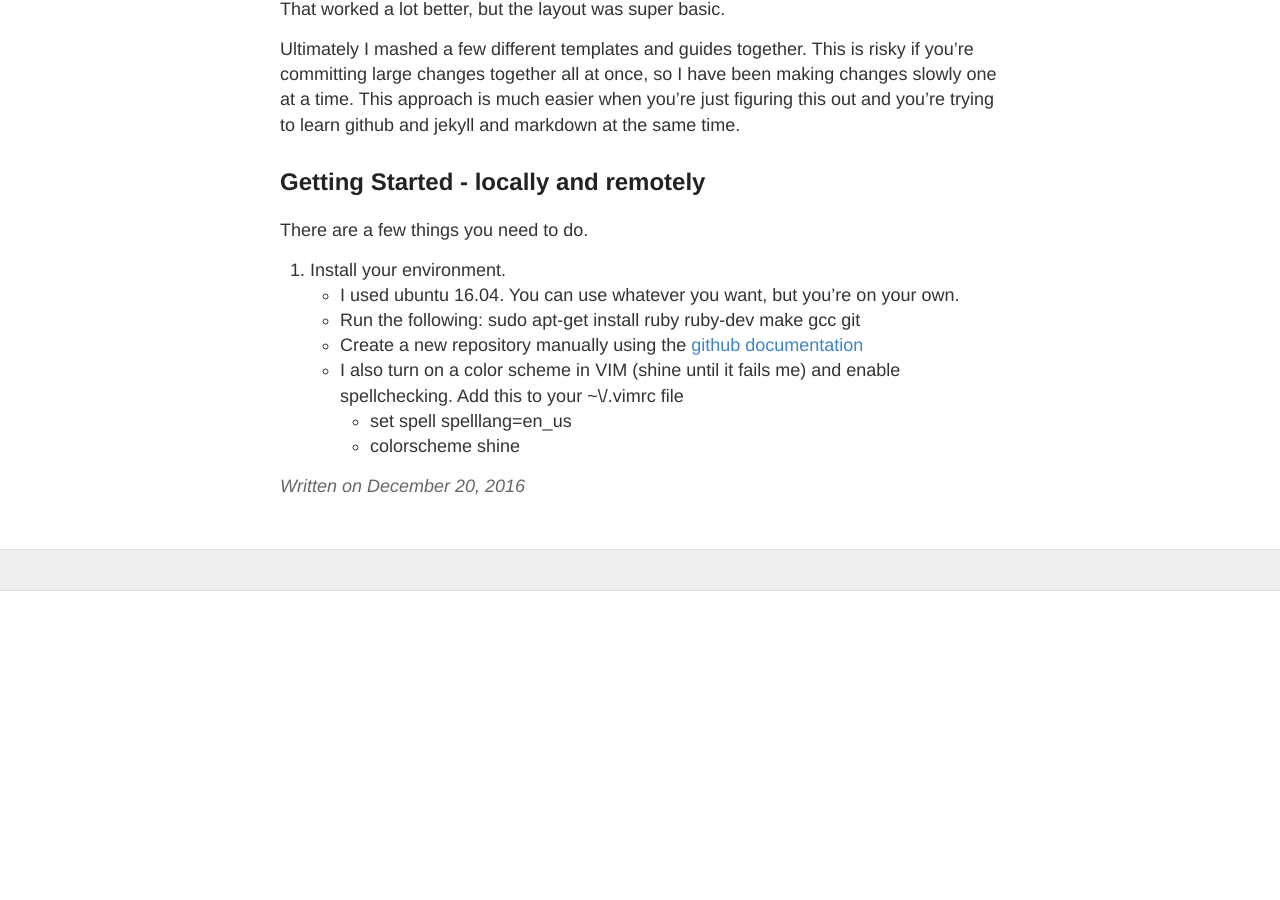
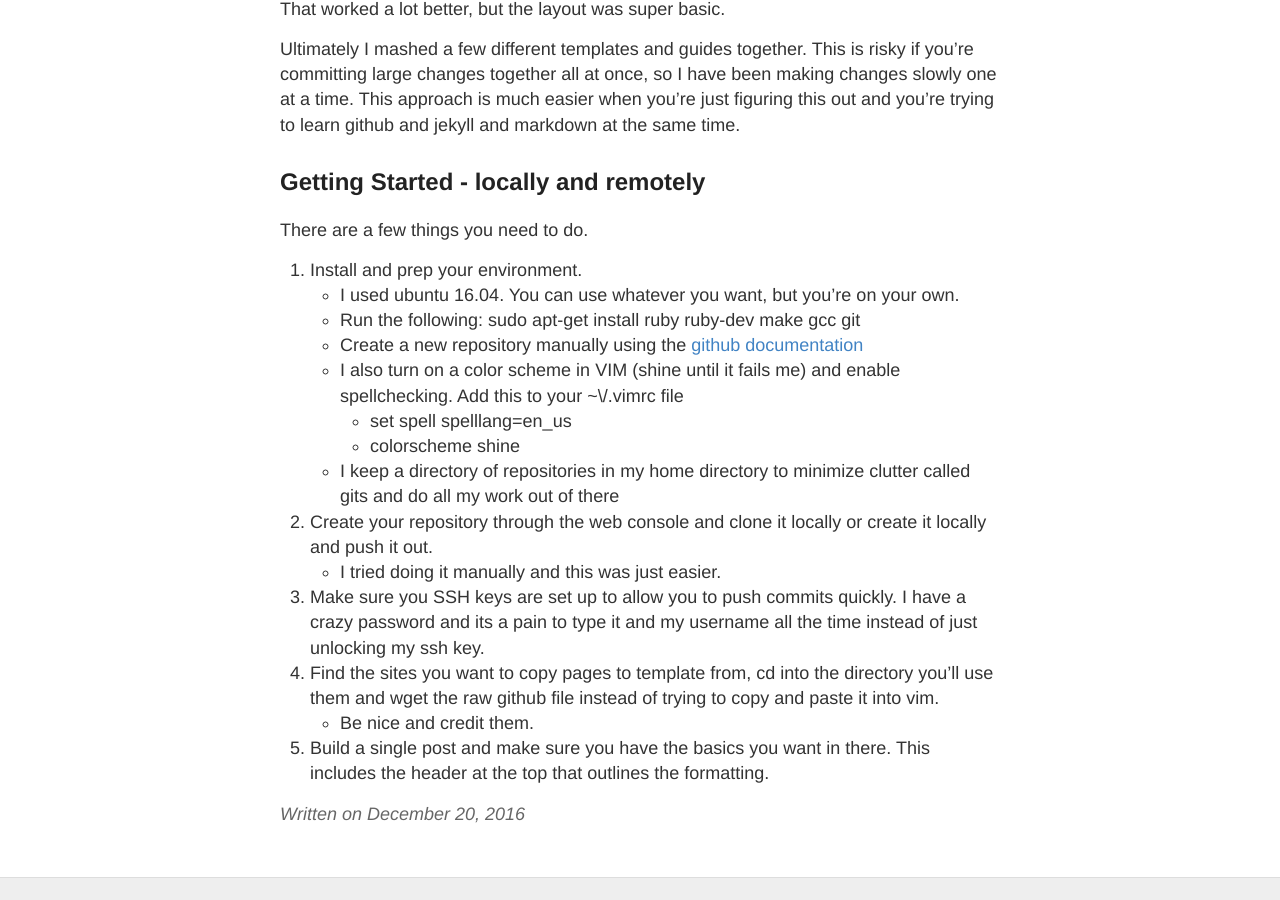
Before and after one commit to remotephone/blog.rmtph.one, a Jekyll site: the page built from _posts/2016-12-19-Installing_Jekyll_For_Security_Admins.md, in a window 1280 px wide and 900 px high, scrolled down 773 px. Built offline with Jekyll 4.4.1, drawn with Linux system fonts in a browser that asks for light colours; our own code applies the rules of GitHub Pages for plain Markdown files; before the commit the page ends 1364 px from its top, so only the background shows below that.

Commit message:
updating Installing again

```diff
--- a/_posts/2016-12-19-Installing_Jekyll_For_Security_Admins.md
+++ b/_posts/2016-12-19-Installing_Jekyll_For_Security_Admins.md
@@ -25,7 +25,7 @@ Ultimately I mashed a few different templates and guides together. This is risky
 
 There are a few things you need to do.
 
-1. Install your environment.
+1. Install and prep your environment.
 	* I used ubuntu 16.04. You can use whatever you want, but you're on your own.
 	* Run the following:
 	    sudo apt-get install ruby ruby-dev make gcc git
@@ -33,3 +33,10 @@ There are a few things you need to do.
 	* I also turn on a color scheme in VIM \(shine until it fails me\) and enable spellchecking. Add this to your \~\/.vimrc file
 		* set spell spelllang=en_us
 		* colorscheme shine
+	* I keep a directory of repositories in my home directory to minimize clutter called gits and do all my work out of there
+2. Create your repository through the web console and clone it locally or create it locally and push it out.
+	* I tried doing it manually and this was just easier.
+3. Make sure you SSH keys are set up to allow you to push commits quickly. I have a crazy password and its a pain to type it and my username all the time instead of just unlocking my ssh key.
+4. Find the sites you want to copy pages to template from, cd into the directory you'll use them and wget the raw github file instead of trying to copy and paste it into vim.
+	* Be nice and credit them.
+5. Build a single post and make sure you have the basics you want in there. This includes the header at the top that outlines the formatting.
```
Also changed, not shown: 2 other files.
